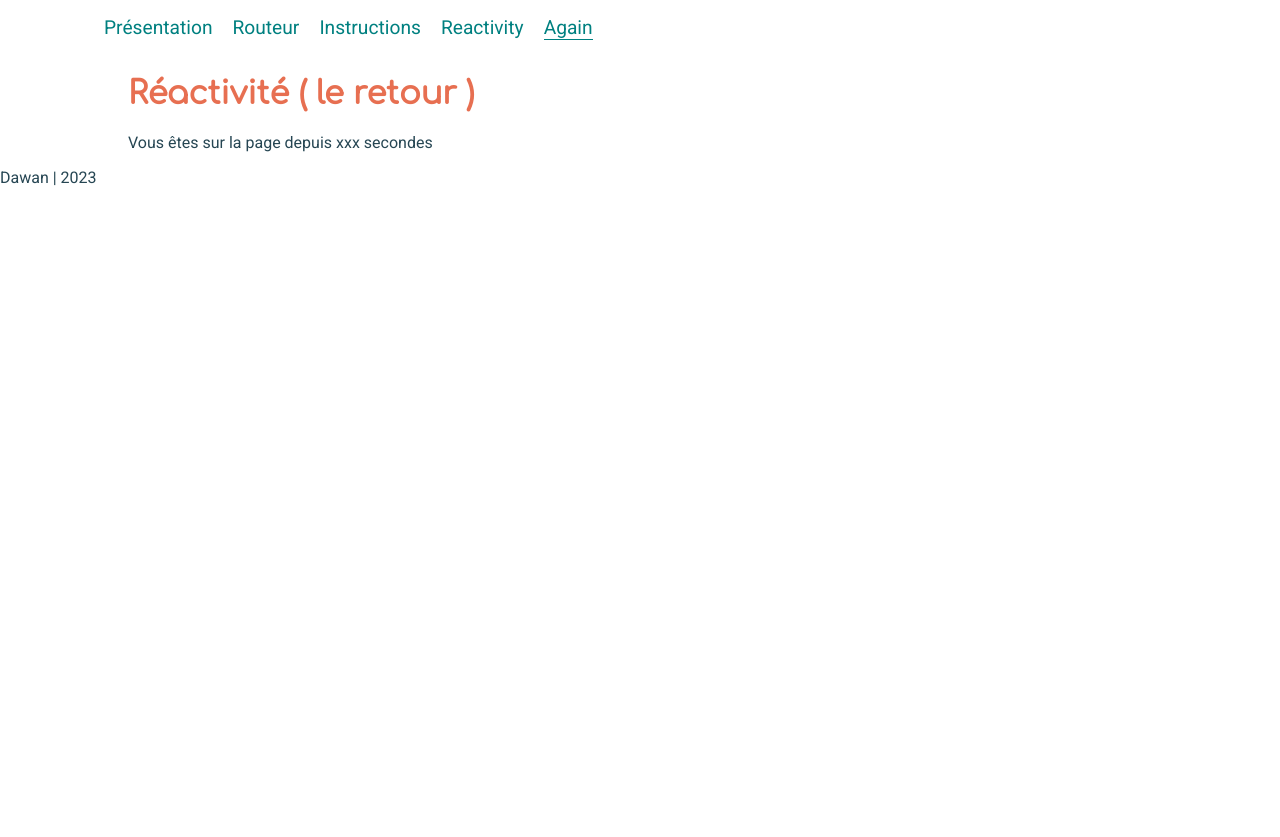
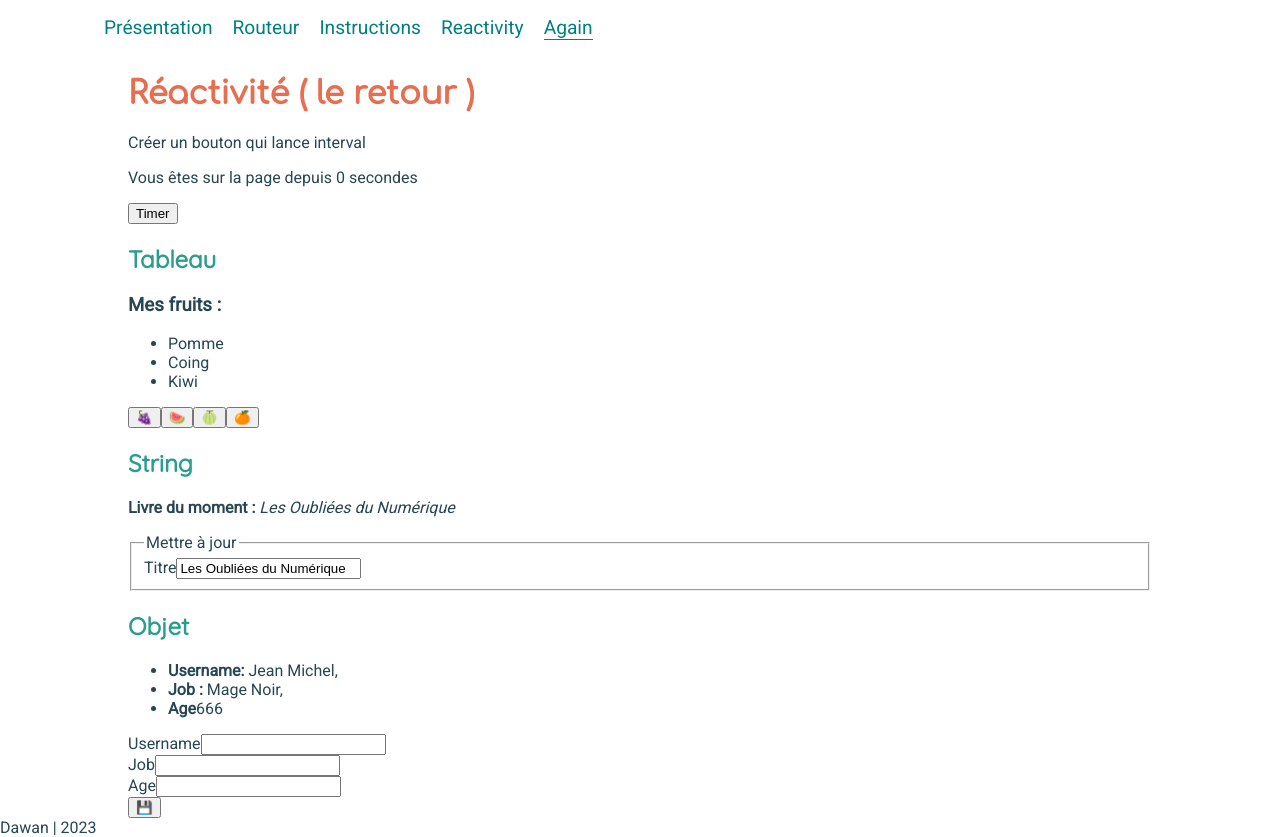
Before and after one commit to Thaisrr/giiiirlz-react, a React (Create React App) app: page /reactivity-bis in a window 1280 px wide. Before the commit the page ends 800 px from the top, so only its background shows below. Built offline with nearby package versions, Linux system fonts and the light colour scheme.

Commit message:
:sparkles: reactivité

```diff
--- a/src/pages/ReactivityBis.tsx
+++ b/src/pages/ReactivityBis.tsx
@@ -1,11 +1,129 @@
+import {FormEvent, useState} from "react";
+
 function ReactivityBis() {
+    const [seconds, setSeconds] = useState(0);
+    const [isClicked, setIsClicked] = useState(false);
+    const [fruits, setFruits] = useState(['Pomme', 'Coing', 'Kiwi']);
+    const [book, setBook] = useState(`Les Oubliées du Numérique`);
+    const [user, setUser] = useState({username: 'Jean Michel', job: 'Mage Noir', age: 666})
+    function launchTimer() {
+        let time = 0;
+        setIsClicked(true);
+        setInterval(() => {
+            console.log('in interval');
+            setSeconds(++time);
+            //setSeconds(prev => prev + 1); // (valeur_actuel) => return nouvelle_valeur
+        }, 1000)
+    }
+
+    function addFruit(new_fruit: string) {
+        /*
+        const copy = Array.from(fruits);
+        copy.push(new_fruit);
+        setFruits(copy);
+         */
+        /*
+        const copy = [...fruits];
+        copy.push(new_fruit);
+        setFruits(copy);
+         */
+        /*
+        const copy = [...fruits, new_fruit];
+        setFruits(copy);
+        */
+        setFruits([...fruits, new_fruit]);
+    }
+
+    function updateBook(event: FormEvent<HTMLInputElement>) {
+        const input = event.target as HTMLInputElement;
+        console.log(input.value);
+        setBook(input.value);
+    }
+
+    function updateUser(e: any) {
+        e.preventDefault(); // empêche le rechargement automatique de la page
+        const form = e.target as HTMLFormElement;
+        const username = form.username.value.trim() || user.username ;
+        const job = form.job.value.trim() || user.job;
+        const age = form.age.value || user.age;
+
+        /*
+        const copy = {...user};
+        copy.username = username;
+        setUser(copy);
+         */
+
+      //  const copy = {...user, username: username}
+        const copy = {...user, username, job, age};
+        setUser(copy);
+
+        // setUser({...user, username});
+        form.reset();
+    }
 
     return (
         <main>
             <h1>Réactivité ( le retour )</h1>
 
             <section>
-                <p>Vous êtes sur la page depuis xxx secondes</p>
+                <p>Créer un bouton qui lance interval</p>
+                <p>Vous êtes sur la page depuis {seconds} secondes</p>
+                <p>
+                    <button disabled={isClicked} onClick={() => launchTimer()}>Timer</button>
+                </p>
+            </section>
+            <section>
+                <h2>Tableau</h2>
+
+                <h3>Mes fruits : </h3>
+                <ul>
+                    {fruits.map(f => <li key={f}>{f}</li>)}
+                </ul>
+
+                <p>
+                    {/*  🍋 🍌 🍍 🥭 🍎 🍏 🍐 🍑 🍒 🍓 🫐 🥝 🍅 🫒🥥  */}
+                    <button onClick={()=> addFruit('Raisin')}>🍇</button>
+                    <button onClick={()=> addFruit('Pastèque')}>🍉</button>
+                    <button onClick={() => addFruit('Melon')}>🍈</button>
+                    <button onClick={() => setFruits([...fruits, 'Orange'])}>🍊</button>
+                </p>
+            </section>
+            <section>
+                <h2>String</h2>
+
+                <p><b>Livre du moment : </b><i>{book}</i></p>
+
+                <fieldset>
+                    <legend>Mettre à jour</legend>
+
+                    <label htmlFor='title'>Titre</label>
+                    <input onInput={ (e) => updateBook(e) }  id='title' value={book}/>
+                </fieldset>
+            </section>
+
+            <section>
+                <h2>Objet</h2>
+                <ul>
+                    <li><b>Username:</b> {user.username},</li>
+                    <li><b>Job :</b> {user.job},</li>
+                    <li><b>Age</b>{user.age}</li>
+                </ul>
+
+                <form onSubmit={(e) => updateUser(e)}>
+                    <div>
+                        <label htmlFor='username'>Username</label>
+                        <input id='username' name='username'/>
+                    </div>
+                    <div>
+                        <label htmlFor='job'>Job</label>
+                        <input id='job' name="job"/>
+                    </div>
+                    <div>
+                        <label htmlFor='age'>Age</label>
+                        <input id='age' name='age' min={0} type='number'/>
+                    </div>
+                    <button type="submit">💾</button>
+                </form>
             </section>
         </main>
     )
```
